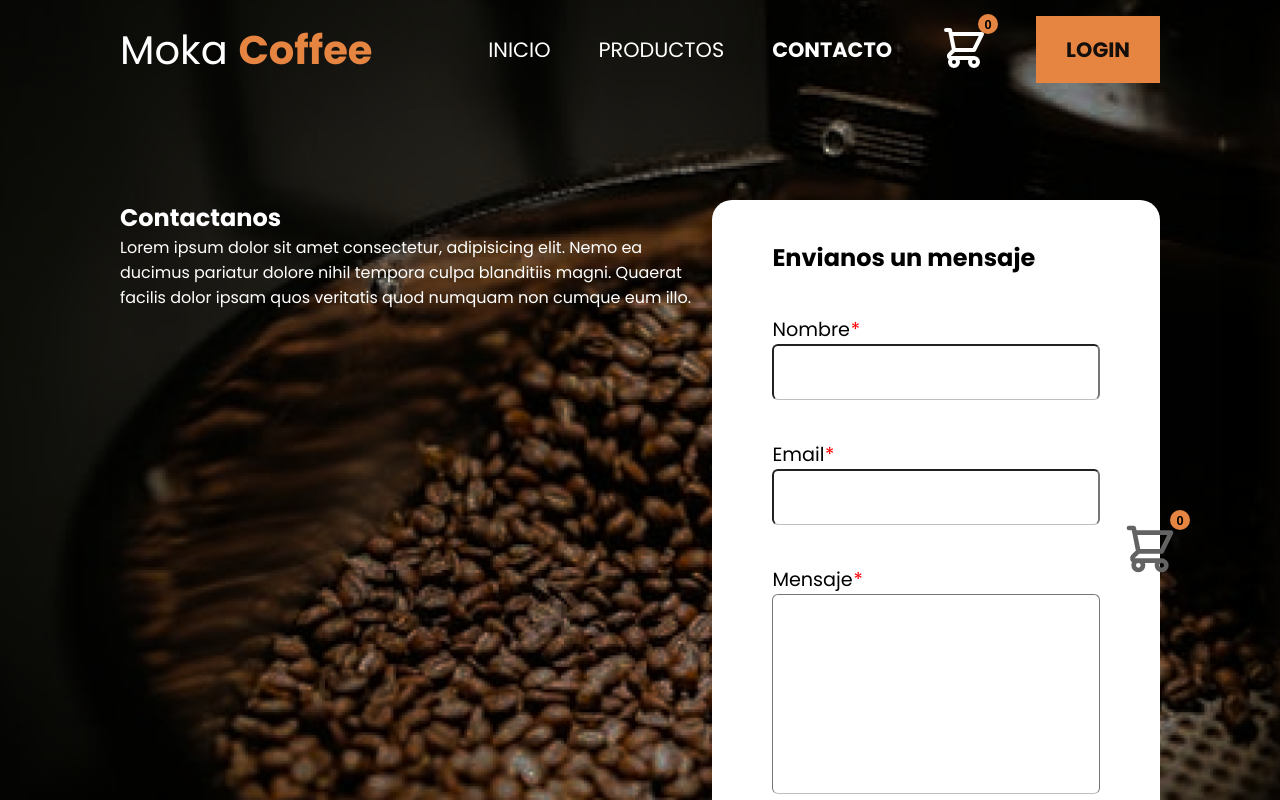
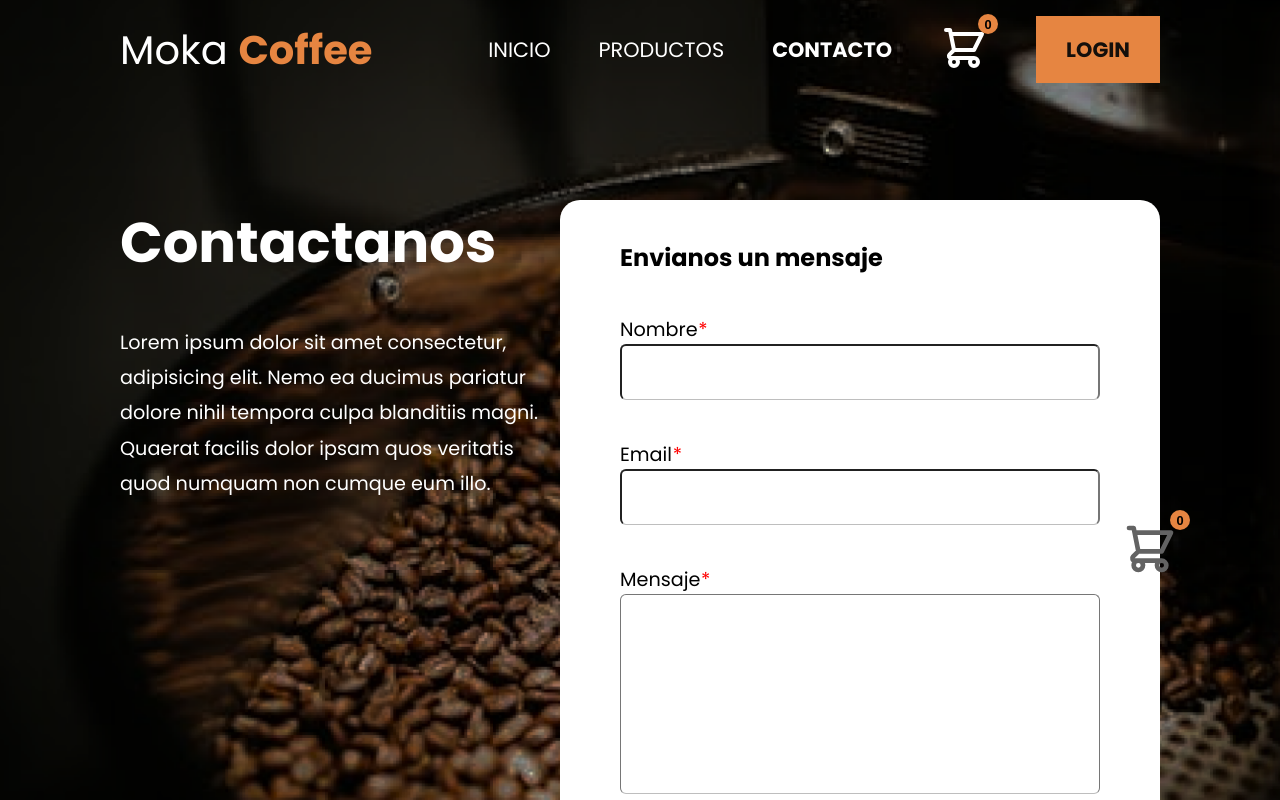
Before and after one commit to TomasSorgetti/landing-bss, a React (Vite) app: page /contacto in a window 1280 px wide. Shown: the top 800 px of the page. Built offline with nearby package versions, Linux system fonts and the light colour scheme.

Commit message:
readme update

```diff
--- a/src/pages/contact/Contact.module.css
+++ b/src/pages/contact/Contact.module.css
@@ -22,6 +22,17 @@
     display: flex;
     flex-direction: column;
     justify-content: start;
+}
+
+.contact_info h1 {
+    font-size: 3.5rem;
+}
+
+.contact_info p {
+    margin-top: 40px;
+    font-size: 1.2rem;
+    max-width: 620px;
+    line-height: 2.2rem;
 }
 
 .contact_form {
```
Also changed, not shown: 2 other files (tests, documents, lock files or other folders).
